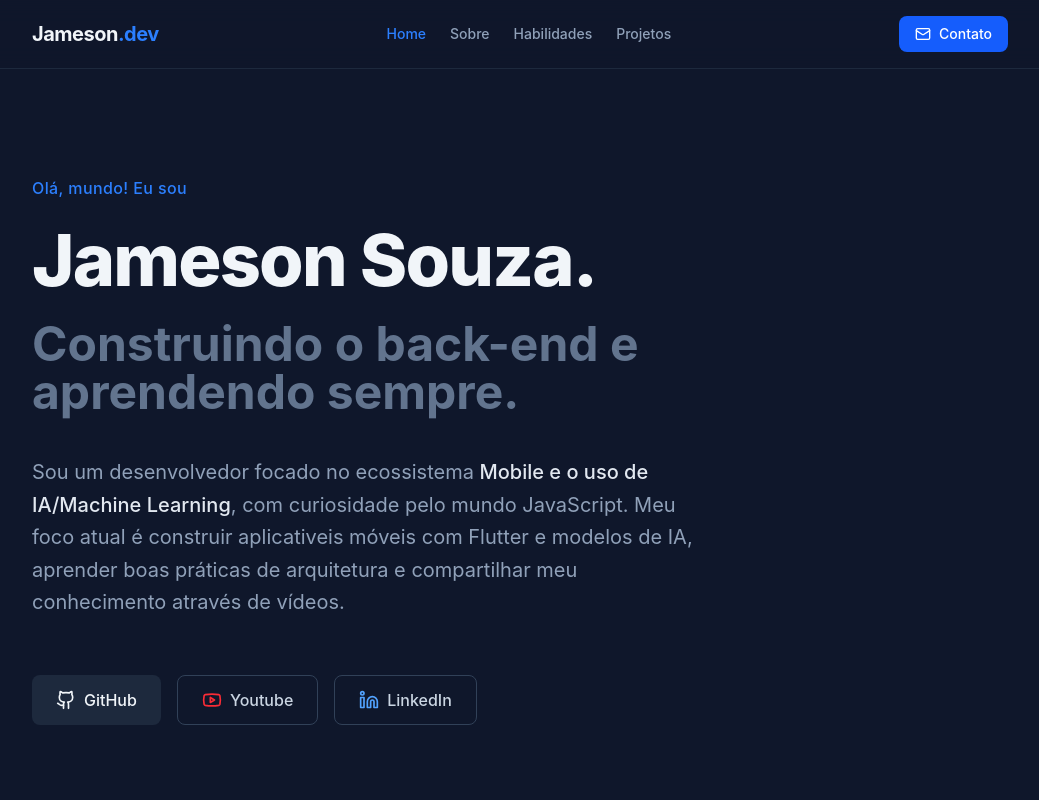
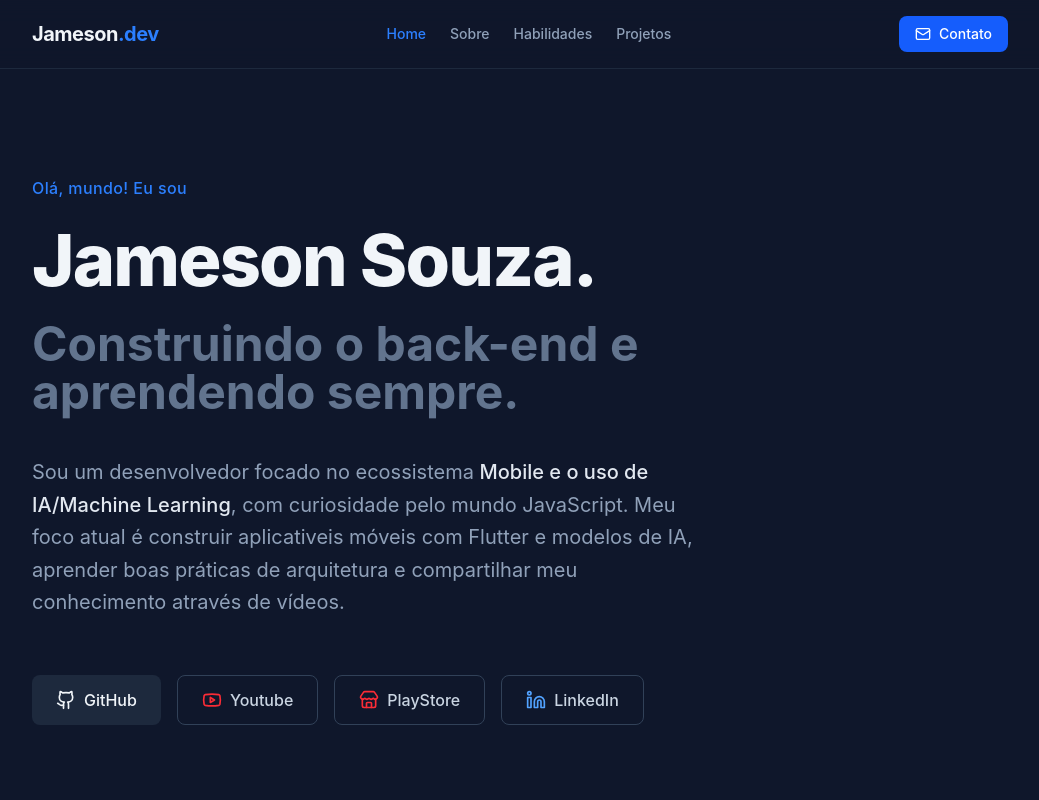
Before and after one commit to jamesonSouza/meu_portfolio, a React (Vite) app: page / in a window 1280 px wide. Shown: the top 800 px of the page, without its empty margins (120-1159 px from the left). Built offline with nearby package versions, Linux system fonts and the light colour scheme.

Commit message:
Add PlayStore link and icon to footer section

```diff
--- a/src/App.jsx
+++ b/src/App.jsx
@@ -1,5 +1,5 @@
 import React, { useState, useEffect } from 'react';
-import { Github, Linkedin, Mail, Youtube, ExternalLink, Code2, Server, Terminal, BookOpen } from 'lucide-react';
+import { Github, Linkedin, Mail, Youtube, ExternalLink, Code2, Server, Terminal, BookOpen, Store } from 'lucide-react';
 
 export default function App() {
   const [activeSection, setActiveSection] = useState('home');
@@ -93,7 +93,11 @@ export default function App() {
                 <Youtube size={20} className="text-red-500" />
                 Youtube
               </a>
-
+              <a href="https://play.google.com/store/apps/developer?id=JmsApplay&hl=pt_BR" target="_blank" rel="noreferrer"
+                 className="flex items-center gap-2 px-6 py-3 border border-slate-700 hover:border-slate-500 text-slate-300 rounded-lg transition-colors font-medium">
+                <Store size={20} className="text-red-500" />
+                PlayStore
+              </a>
               <a href="https://www.linkedin.com/in/jamesonsouza/" target="_blank" rel="noreferrer"
                  className="flex items-center gap-2 px-6 py-3 border border-slate-700 hover:border-slate-500 text-slate-300 rounded-lg transition-colors font-medium">
                 <Linkedin size={20} className="text-blue-400" />
```
